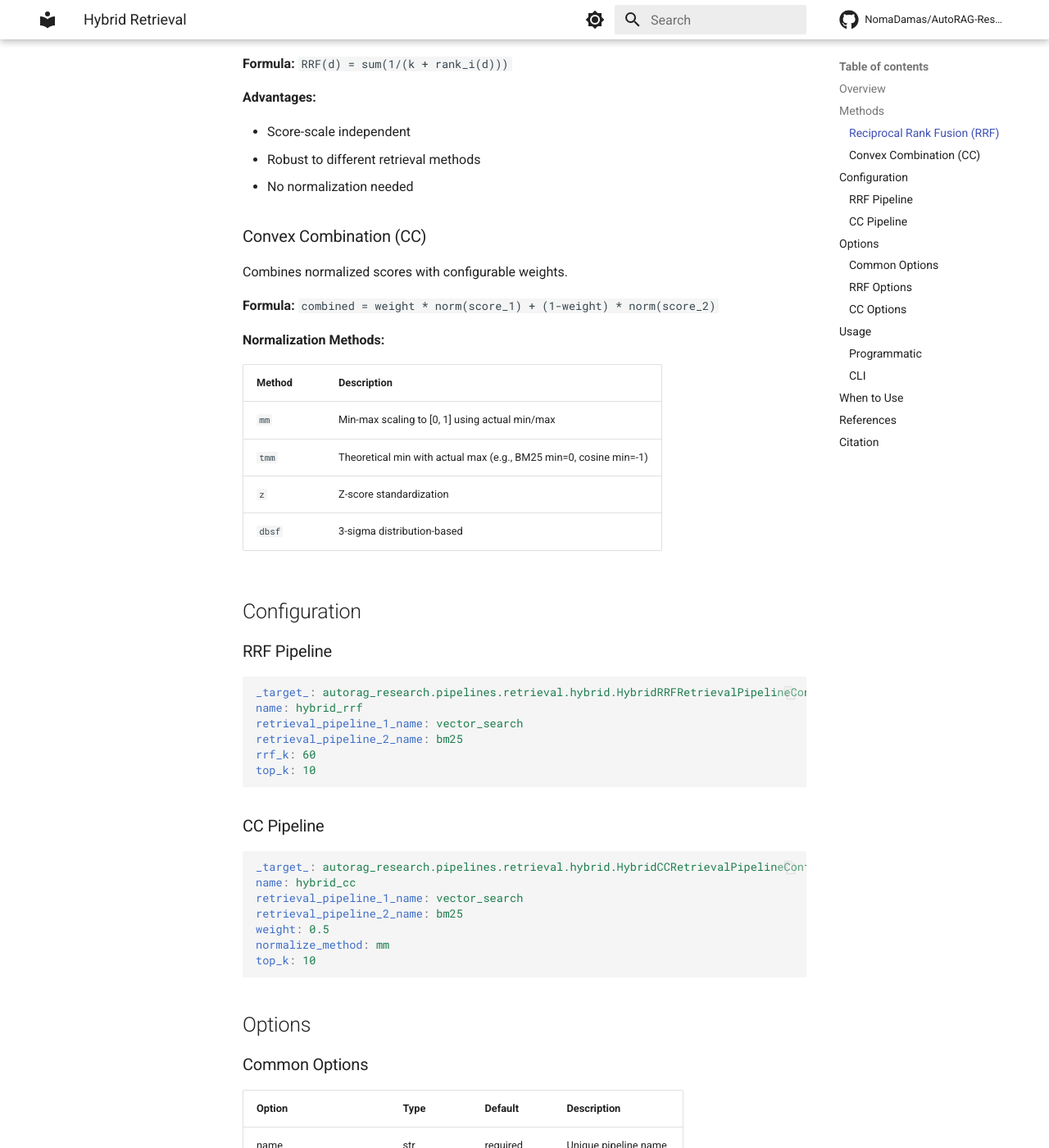
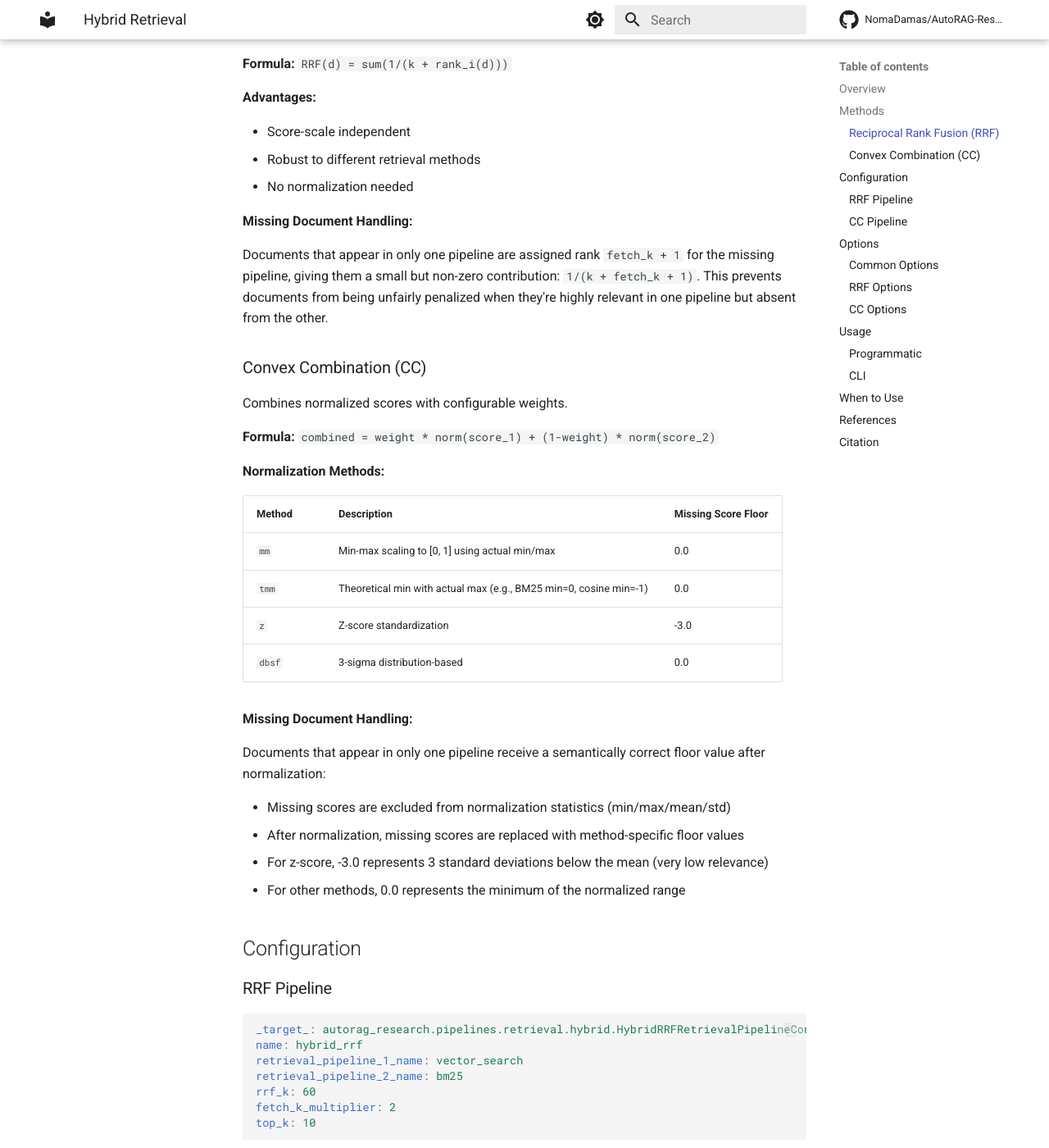
Before and after one commit to NomaDamas/AutoRAG-Research, an MkDocs documentation site: the page built from docs/pipelines/retrieval/hybrid.md, in a window 1280 px wide and 1400 px high, scrolled down 683 px. Shown: the whole window at 82% size. Built offline with MkDocs 1.6.1 and Material for MkDocs 9.7.7, drawn with Linux system fonts in a browser that asks for light colours; comment, search, counter and statistics services are not loaded; some of the changed text lies outside the part shown.

Commit message:
Enhance hybrid retrieval: implement fetch_k_multiplier for improved result fetching and add missing document handling with floor values

````diff
--- a/docs/pipelines/retrieval/hybrid.md
+++ b/docs/pipelines/retrieval/hybrid.md
@@ -24,6 +24,10 @@ Combines results based on rank positions, ignoring raw scores.
 - Robust to different retrieval methods
 - No normalization needed
 
+**Missing Document Handling:**
+
+Documents that appear in only one pipeline are assigned rank `fetch_k + 1` for the missing pipeline, giving them a small but non-zero contribution: `1/(k + fetch_k + 1)`. This prevents documents from being unfairly penalized when they're highly relevant in one pipeline but absent from the other.
+
 ### Convex Combination (CC)
 
 Combines normalized scores with configurable weights.
@@ -32,12 +36,21 @@ Combines normalized scores with configurable weights.
 
 **Normalization Methods:**
 
-| Method | Description |
-|--------|-------------|
-| `mm` | Min-max scaling to [0, 1] using actual min/max |
-| `tmm` | Theoretical min with actual max (e.g., BM25 min=0, cosine min=-1) |
-| `z` | Z-score standardization |
-| `dbsf` | 3-sigma distribution-based |
+| Method | Description | Missing Score Floor |
+|--------|-------------|---------------------|
+| `mm` | Min-max scaling to [0, 1] using actual min/max | 0.0 |
+| `tmm` | Theoretical min with actual max (e.g., BM25 min=0, cosine min=-1) | 0.0 |
+| `z` | Z-score standardization | -3.0 |
+| `dbsf` | 3-sigma distribution-based | 0.0 |
+
+**Missing Document Handling:**
+
+Documents that appear in only one pipeline receive a semantically correct floor value after normalization:
+
+- Missing scores are excluded from normalization statistics (min/max/mean/std)
+- After normalization, missing scores are replaced with method-specific floor values
+- For z-score, -3.0 represents 3 standard deviations below the mean (very low relevance)
+- For other methods, 0.0 represents the minimum of the normalized range
 
 ## Configuration
 
@@ -49,6 +62,7 @@ name: hybrid_rrf
 retrieval_pipeline_1_name: vector_search
 retrieval_pipeline_2_name: bm25
 rrf_k: 60
+fetch_k_multiplier: 2
 top_k: 10
 ```
 
@@ -61,6 +75,7 @@ retrieval_pipeline_1_name: vector_search
 retrieval_pipeline_2_name: bm25
 weight: 0.5
 normalize_method: mm
+fetch_k_multiplier: 2
 top_k: 10
 ```
 
@@ -73,6 +88,7 @@ top_k: 10
 | name | str | required | Unique pipeline name |
 | retrieval_pipeline_1_name | str | required | First pipeline name |
 | retrieval_pipeline_2_name | str | required | Second pipeline name |
+| fetch_k_multiplier | int | 2 | Multiplier for top_k when fetching from sub-pipelines. Each sub-pipeline fetches `top_k * fetch_k_multiplier` results before fusion. |
 | top_k | int | 10 | Results per query |
 | batch_size | int | 100 | Queries per batch |
 
@@ -106,25 +123,28 @@ from autorag_research.pipelines.retrieval import (
 vector = VectorSearchRetrievalPipeline(session_factory, "vector")
 bm25 = BM25RetrievalPipeline(session_factory, "bm25")
 
-# Create hybrid with instantiated pipelines
-hybrid = HybridRRFRetrievalPipeline(
+# Create RRF hybrid with instantiated pipelines
+hybrid_rrf = HybridRRFRetrievalPipeline(
     session_factory=session_factory,
     name="hybrid_rrf",
     retrieval_pipeline_1=vector,
     retrieval_pipeline_2=bm25,
     rrf_k=60,
+    fetch_k_multiplier=2,  # Fetch 2x top_k from each pipeline
 )
 
-# Or create with pipeline names (auto-loaded from YAML)
-hybrid = HybridRRFRetrievalPipeline(
+# Create CC hybrid with pipeline names (auto-loaded from YAML)
+hybrid_cc = HybridCCRetrievalPipeline(
     session_factory=session_factory,
-    name="hybrid_rrf",
+    name="hybrid_cc",
     retrieval_pipeline_1="vector_search",  # Loads from configs/
     retrieval_pipeline_2="bm25",
-    rrf_k=60,
+    weight=0.6,  # 60% vector, 40% BM25
+    normalize_method="mm",
+    fetch_k_multiplier=3,  # Fetch 3x top_k for better fusion
 )
 
-results = hybrid.retrieve("What is machine learning?", top_k=10)
+results = hybrid_rrf.retrieve("What is machine learning?", top_k=10)
 ```
 
 ### CLI
````
Also changed, not shown: other parts of docs/pipelines/retrieval/hybrid.md (+1 -0 lines).
